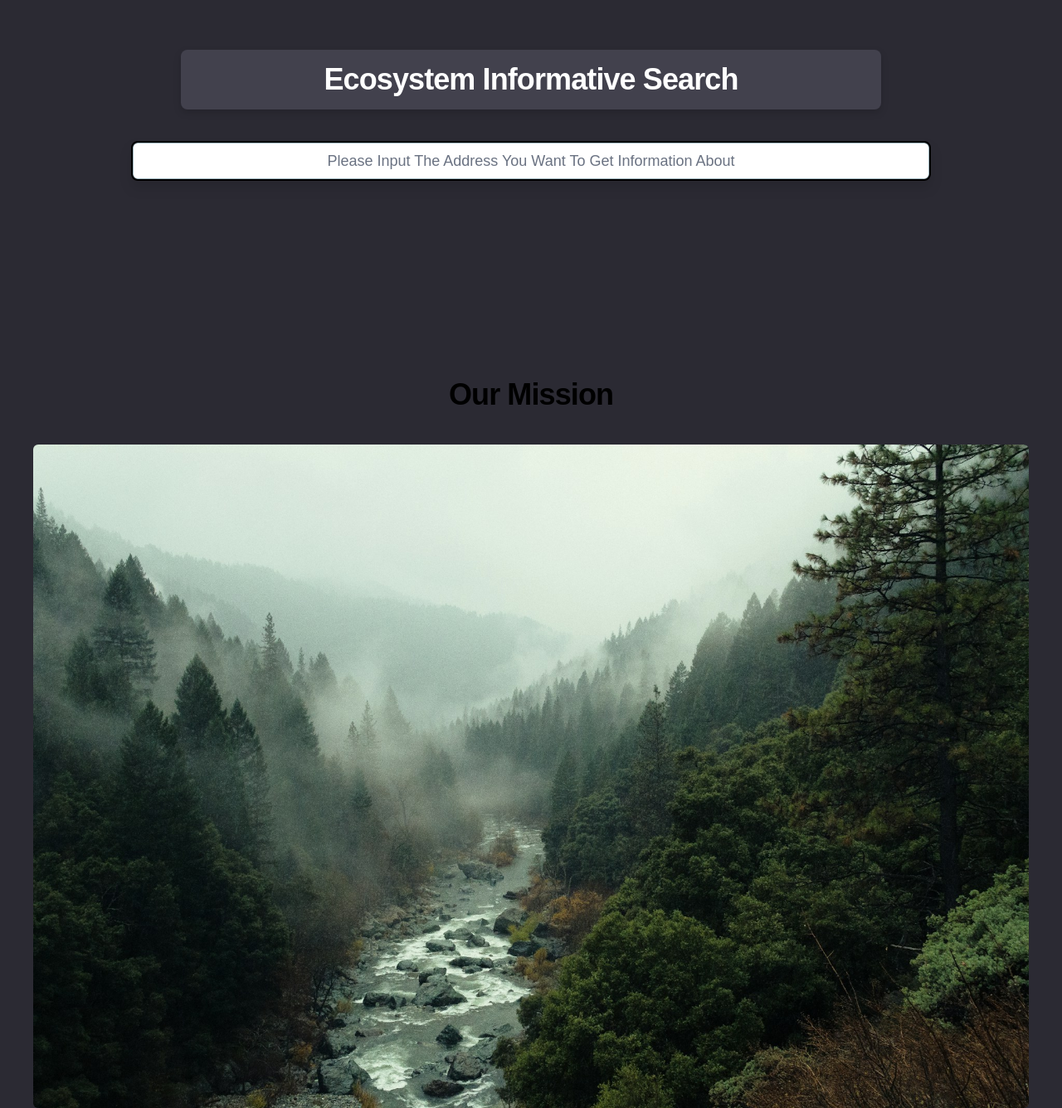
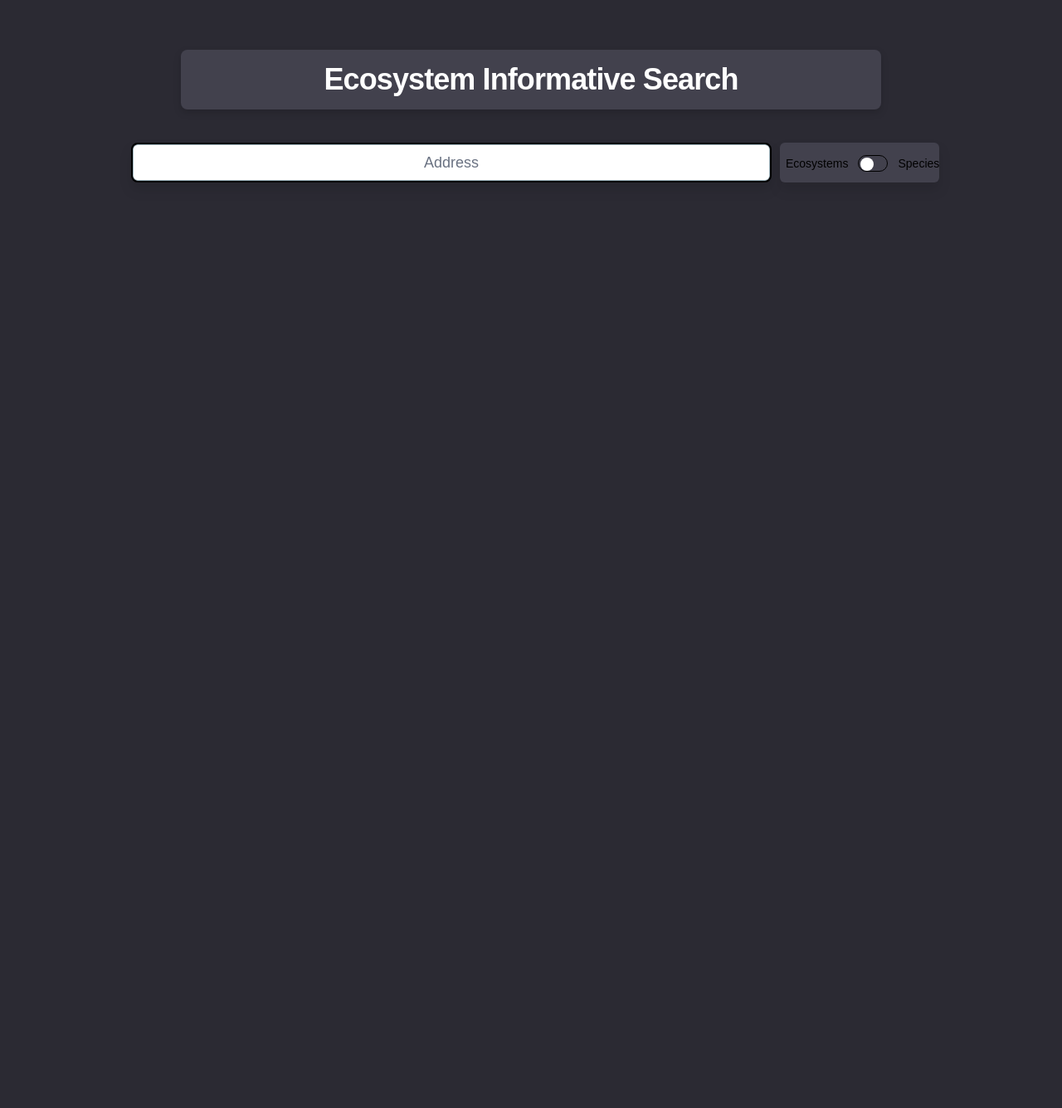
Before and after one commit to FraserWPKent/Ecosystem-Info-Project, a Next.js app: page / in a window 1280 px wide. Shown: the part 244-1580 px from the top of the page at 83% size. After the commit the page ends 800 px from the top, so only its background shows below. Built offline with nearby package versions, Linux system fonts and the light colour scheme.

Commit message:
April 29th Added a switch for species and Ecosystems alongside numerous other small fixes and changes

```diff
--- a/app/page.tsx
+++ b/app/page.tsx
@@ -20,18 +20,18 @@ export default function Home() {
         {/* <div className="flex flex-col items-center gap-6 text-center sm:items-start sm:text-left pb-[25vh]">
 
         </div> */}
-        <div>
+        {/* <div>
           <h1 className="text-4xl font-semibold leading-10 tracking-tight text-black dark:text-zinc-50 justify:center items:center py-[5vh]">
             Our Mission
           </h1>
-        </div>
+        </div> */}
+        {/* I DONT KNOW WHY THIS BREAK EVERYTHING WHEN I REMOVE IT AND IM SCARED */}
         <Image
           className="rounded-md"
           src="/dashboard_splash.jpg"
           alt="A landscape photograph of a mountain range"
-          width={1400}
-          height={150}
-          priority
+          width={0}
+          height={0}
         />
         {/* <div className="flex flex-col gap-4 text-base font-medium sm:flex-row">
           <a
--- a/app/ui/info-output.tsx
+++ b/app/ui/info-output.tsx
@@ -36,7 +36,10 @@ export async function InfoBox(input: string){
                 }, {
                     "paramType" : "globalRank",
                     "globalRank" : "G3"
-                }  ],
+                }, {
+                    "paramType" : "globalRank",
+                    "globalRank" : "GH"
+                }   ],
                 locationCriteria : [{
                     paramType: "subnation",
                     subnation: input.substring(0,2),
@@ -44,7 +47,7 @@ export async function InfoBox(input: string){
                 }],
                 pagingOptions : {
                     page : null,
-                    recordsPerPage : null
+                    recordsPerPage : 30
                 },
                 recordSubtypeCriteria : [ ],
                 modifiedSince : null,
@@ -60,8 +63,8 @@ export async function InfoBox(input: string){
             <>
                 <Suspense fallback={<OutputBlockSkeleton/>}>
                     <div className="drop-shadow-xl min-w-[85vw] max-w-[85vw] w-fit text-wrap justify:center text-center item-center p-1 bg-[#42414d] rounded">
-                        <div className='p-0'>
-                            <p>Bad Input: Status Code: {await response.status}</p>
+                        <div className='p-3 text-xl text-white'>
+                            <p>Bad Input - Status Code: {await response.status}</p>
                         </div>
                     </div>
                 </Suspense>
@@ -83,6 +86,7 @@ export async function InfoBox(input: string){
     return(
         <>
             <Suspense fallback={<OutputBlockSkeleton/>}>
+
                 <div className="drop-shadow-xl min-w-[85vw] max-w-[85vw] w-fit text-wrap justify:center text-center item-center p-1 bg-[#42414d] rounded">
                     <div className='p-0'>
 
--- a/app/ui/input-field.tsx
+++ b/app/ui/input-field.tsx
@@ -2,6 +2,8 @@
 import Form from "next/form";
 import { Suspense, useState } from "react";
 import {InfoBox} from "./info-output";
+import OutputBlockSkeleton from "./skeletons/output-skeleton";
+import TypeSwitch from "./type-switch";
 export default function InputField(){
     const [inputValue, setInputValue] = useState(0);
     const [element, setElement] = useState(<p></p> as React.ReactNode);
@@ -11,27 +13,35 @@ export default function InputField(){
             setInputValue(0);
         }
         else{
+            setElement(<OutputBlockSkeleton/>);
             setInputValue(1);
-            const out = await InfoBox(message);
-            setElement((out));
-
+            const outputBox = await InfoBox(message);
+            setElement(outputBox);
         }
     }
     return(
         <>
             <div className={` pb-[5vh] w-[66vw] drop-shadow-lg text-center  ${inputValue > 0 ? 'pt-[5vh]' : 'pt-[30vh]'}`}>
                 {/* ${inputValue > 0 ? 'hidden' : 'block'} */}
-                <h1 className={`text-4xl text-white  font-semibold leading-10 tracking-tight justify-center items-center bg-[#42414d] p-4 rounded-lg `}>
+                <h1 className={`sx: hidden md:block text-4xl text-white  font-semibold leading-10 tracking-tight justify-center items-center bg-[#42414d] p-4 rounded-lg `}>
                     Ecosystem Informative Search
                 </h1>
+                <h1 className={`sm:block md:hidden text-4xl text-white font-semibold leading-10 tracking-tight justify-center items-center bg-[#42414d] p-4 rounded-lg `}>
+                    Eco Info
+                </h1>
             </div>
-            <div className="flex flex-col items-center gap-6 text-center items-center sm:text-left pb-[25vh]">
-                <Form action={inputHandler}>
+            <div className={`flex flex-col md:grid lg:grid-cols-[80%_20%] md:grid-cols-[70%_30%] md:grid-flow-col md:gap-3 w-[75vw] items-center text-center items-center xs:text-left ${inputValue > 0 ? 'pb-[5vh]' : 'pb-[35vh]'}`}>
+                <Form action={inputHandler} className="float-left">
                     {/* ${inputValue > 0 ? 'hidden' : 'block'} */}
-                    <input name = "message" className={`block w-[75vw] md:w-[75vw] lg:w-[75vw] rounded-md border border-[#A3BAC3] py-[7px] justify:center text-center items-center text-lg outline-2 placeholder:text-gray-500 text-center bg-white text-black drop-shadow-xl `}
-                    placeholder="Please Input The Address You Want To Get Information About">
+                    <input name = "message" className={`w-[75vw] md:w-[100%] lg:w-[100%] rounded-md border border-[#A3BAC3] py-[7px] justify:center text-center items-center text-lg outline-2 placeholder:text-gray-500 text-center bg-white text-black drop-shadow-xl`}
+                    placeholder="Address">
                     </input>
                 </Form>
+                <div className={`xs:w-fit p-[10px] md:w-[100%] lg:w-[100%] rounded-md px-[7px] justify:center text-center items-center text-lg placeholder:text-gray-500 text-center text-black drop-shadow-xl bg-[#42414d]`}>
+                    <TypeSwitch/>
+                </div>
+            </div>
+            <div>
                 <Suspense fallback={<p>Loading</p>}>
                     <div className = {`${inputValue > 0 ? 'block' : 'hidden'}`}>
                         {element}
--- a/app/ui/output-image.tsx
+++ b/app/ui/output-image.tsx
@@ -3,6 +3,7 @@ interface Props{
     message:string;
 };
 export default function OutputImage({message}: Props){
+    let count = 0;
     if(message === null){return null};
     console.log(message);
     message=message.toLowerCase();
@@ -89,7 +90,7 @@ export default function OutputImage({message}: Props){
             path="/Cold/Tundra.jpg";
             type += "tundra";
             break;
-        case ((message.indexOf("rock") !== -1)):
+        case ((message.indexOf("rock") !== -1) || (message.indexOf("barren") !== -1) || (message.indexOf("outcrop") !== -1)):
             path="/Rocky/Rocky Barren.jpg";
             type += "rocky landscape";
             break;
--- a/app/ui/skeletons/output-skeleton.tsx
+++ b/app/ui/skeletons/output-skeleton.tsx
@@ -2,7 +2,9 @@
 export default function OutputBlockSkeleton(){
     return(
         <>
-        <div className="drop-shadow-xl min-w-[85vw] max-w-[85vw] w-fit text-wrap justify:center text-center item-center p-1 bg-[#42414d] rounded"></div>
+        <div className="drop-shadow-xl min-w-[85vw] max-w-[85vw] min-h-[400vh] w-fit text-wrap justify:center text-center item-center p-1 bg-[#42414d] rounded">
+            <div className="border-transparent border-4 p-2 m-5 bg-[#48474f] w-[75vw] justify-center item-center rounded-lg h-[400vh]" ></div>
+        </div>
         </>
     );
 }
--- /dev/null
+++ b/app/ui/type-switch.tsx
@@ -0,0 +1,12 @@
+export default function TypeSwitch(){
+    return (
+        <>
+            <label className="inline-flex items-center cursor-pointer md:w-[25vw] lg:w-fit">
+                <span className="select-none text-sm font-small text-heading w-fit">Ecosystems</span>
+                <input type="checkbox" value="" className="sr-only peer"></input>
+                <div className="relative mx-3 w-9 h-5 bg-neutral-quaternary peer-focus:outline-none peer-focus:ring-4 peer-focus:ring-brand-soft dark:peer-focus:ring-brand-soft rounded-full peer peer-checked:after:translate-x-full rtl:peer-checked:after:-translate-x-full peer-checked:after:border-buffer after:content-[''] after:absolute after:top-[2px] after:start-[2px] after:bg-white after:rounded-full after:h-4 after:w-4 after:transition-all peer-checked:bg-brand border border-1 p-1 rounded-2xl"></div>
+                <span className="select-none text-sm font-small text-heading w-fit">Species</span>
+            </label>
+        </>
+    );
+}
```
Also changed, not shown: app/ui/output-para.tsx (+29 -3 lines).
